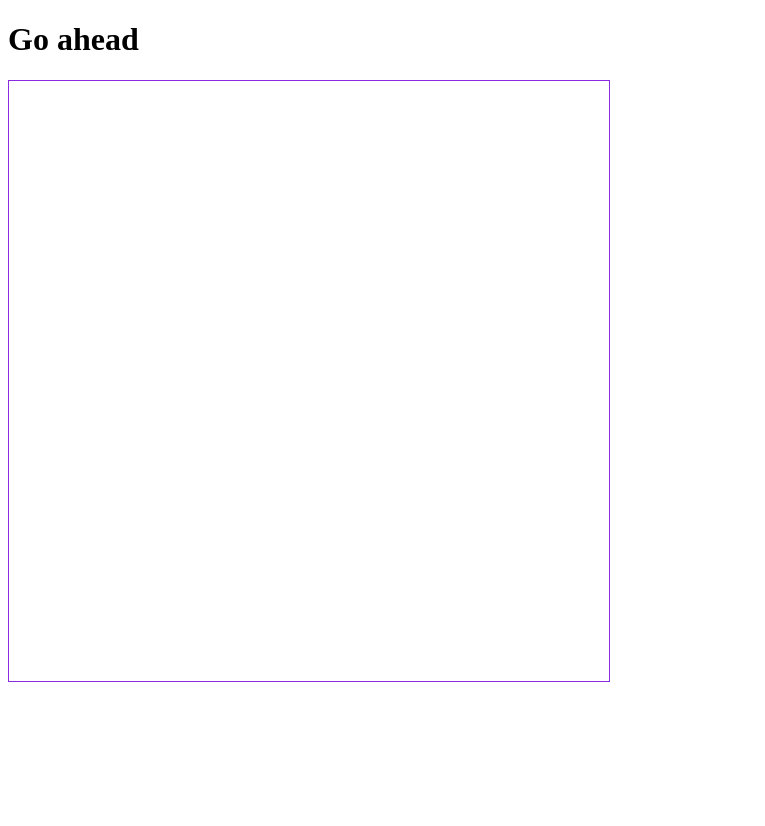
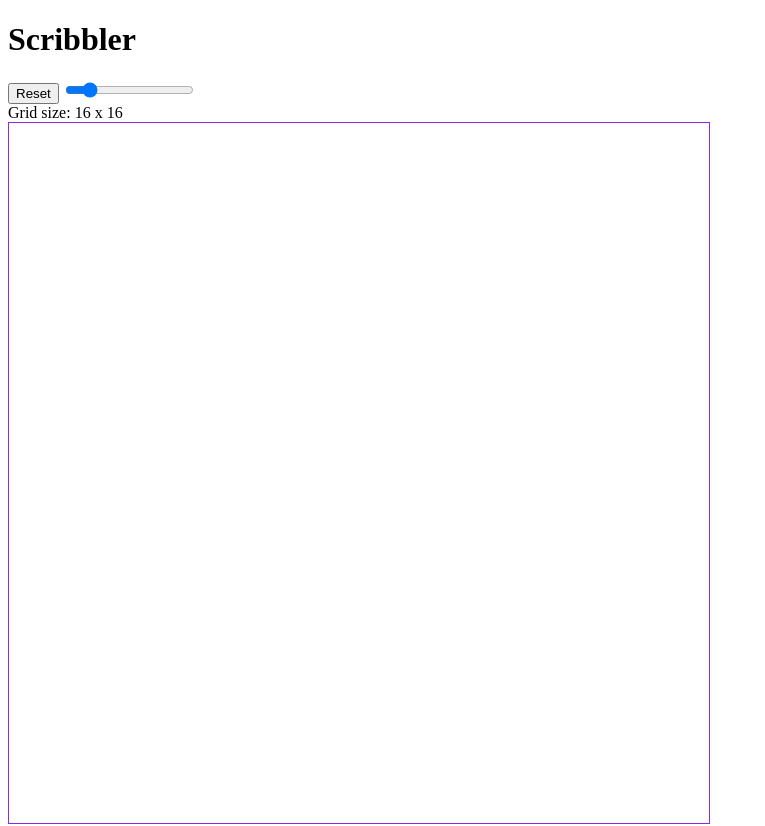
Before and after one commit to Splipery/scribbler, a plain HTML site: page index.html in a window 1280 px wide. Shown: the whole page, without its empty margins (0-765 px from the left). Before the commit the page ends 800 px from the top, so only its background shows below. Drawn offline with Linux system fonts and the light colour scheme.

Commit message:
Basic version created

```diff
--- a/functions.js
+++ b/functions.js
@@ -1,5 +1,24 @@
+const MAX_GRID_SIZE = 100;
+const DEFAULT_GRID_SIZE = 16;
+
+function resetGrid(){
+    const sideSetter = document.querySelector('#sideSetter');
+    sideSetter.value = DEFAULT_GRID_SIZE;
+    setGrid(DEFAULT_GRID_SIZE);
+}
+
+function changeGridSize(e){
+    console.log(e.value);
+}
+
 function setGrid(sideLength){
+    if(sideLength > MAX_GRID_SIZE){
+        sideLength = MAX_GRID_SIZE;
+    }
+    const sizePanel = document.querySelector('#gridSize');
+    sizePanel.textContent = `Grid size: ${sideLength} x ${sideLength}`;
     const drawPane = document.querySelector('#drawPane');
+    drawPane.replaceChildren();
     for(let i = 0; i < sideLength; i++){
         let line = createLine(sideLength);
         drawPane.appendChild(line);
@@ -30,4 +49,12 @@ function flipColour(e){
 }
 
 
-setGrid(2);
+setGrid(DEFAULT_GRID_SIZE);
+
+const resetButton = document.querySelector('#reset');
+resetButton.addEventListener('click', resetGrid);
+
+const sideSetter = document.querySelector('#sideSetter');
+sideSetter.oninput = function() {
+    setGrid(this.value);
+}
--- a/index.html
+++ b/index.html
@@ -9,12 +9,15 @@
     <link rel="stylesheet" href="style.css">
 </head>
 <body>
+    <h1>Scribbler</h1>
     <div id="container">
-        <h1>Go ahead</h1>
+        <div id="controlContainer">
+            <button id="reset">Reset</button>
+            <input type="range" min="1" max="100" value="16" class="slider" id="sideSetter">
+            <div id="gridSize"></div>
+        </div>
 
-        <div id="drawPane">
-
-        </div>
+        <div id="drawPane"></div>
     </div>
 </body>
 </html>
--- a/style.css
+++ b/style.css
@@ -1,7 +1,7 @@
 #drawPane {
     border: 1px solid blueviolet;
-    width: 600px;
-    height: 600px;
+    width: 700px;
+    height: 700px;
     display: flex;
     flex-direction: column;
 }
```
